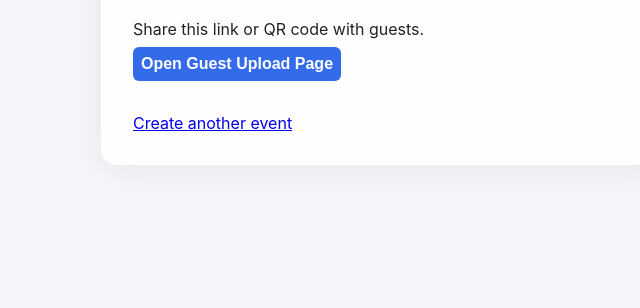
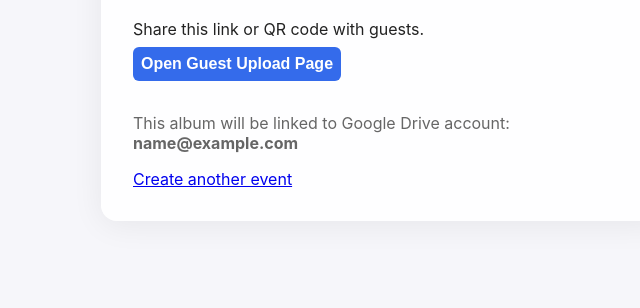
Before and after one commit to hassanimane/QRCODEE, a Flask app: template templates/link.html in a window 1280 px wide. Shown: the part 492-800 px from the top of the page, without its empty margins (257-897 px from the left). Run offline with Flask 3, Linux system fonts and the light colour scheme; the template is opened without the code that fills it: most values are stand-ins (such as "Sample title", 1, 10 or a date in 2020).

Commit message:
Add Google Drive email to event creation and linking

```diff
--- a/app.py
+++ b/app.py
@@ -19,14 +19,12 @@ app.secret_key = 'your_secret_key'
 SCOPES = ['https://www.googleapis.com/auth/drive.file']
 ALLOWED_EXTENSIONS = {'png', 'jpg', 'jpeg', 'gif', 'mp4', 'mov', 'avi', 'webm'}
 
-# Ensure necessary folders exist
 os.makedirs(app.config['UPLOAD_FOLDER'], exist_ok=True)
 os.makedirs(app.config['EVENT_BG_FOLDER'], exist_ok=True)
 
 def allowed_file(filename):
     return '.' in filename and filename.rsplit('.', 1)[1].lower() in ALLOWED_EXTENSIONS
 
-# === Google Drive Upload Function ===
 def upload_to_drive(event_id, file_path, filename):
     token_path = os.path.join(app.config['UPLOAD_FOLDER'], event_id, 'token.json')
     if not os.path.exists(token_path):
@@ -40,7 +38,93 @@ def upload_to_drive(event_id, file_path, filename):
     print(f"Uploaded {filename} to Google Drive with file ID: {file.get('id')}")
     return True
 
-# ----------- Google Drive OAuth Routes -----------
+@app.route('/', methods=['GET', 'POST'])
+def index():
+    if request.method == 'POST':
+        event_name = request.form['event_name']
+        event_date = request.form['event_date']
+        event_message = request.form['event_message']
+        drive_email = request.form['drive_email']
+        bg_file = request.files['event_bg']
+
+        event_id = str(uuid.uuid4())
+        event_folder = os.path.join(app.config['UPLOAD_FOLDER'], event_id)
+        os.makedirs(event_folder, exist_ok=True)
+
+        bg_filename = None
+        if bg_file and allowed_file(bg_file.filename):
+            ext = bg_file.filename.rsplit('.', 1)[1].lower()
+            bg_filename = f"{event_id}.{ext}"
+            bg_file.save(os.path.join(app.config['EVENT_BG_FOLDER'], bg_filename))
+
+        # Save event info (add email at line 5)
+        with open(os.path.join(event_folder, "event_info.txt"), "w", encoding="utf-8") as f:
+            f.write(f"{event_name}\n{event_date}\n{event_message}\n{bg_filename or ''}\n{drive_email}")
+
+        base_url = "https://qrcodee-1.onrender.com"
+        upload_url = base_url + url_for('upload', event_id=event_id)
+        qr = qrcode.make(upload_url)
+        qr_path = os.path.join(event_folder, 'qr.png')
+        qr.save(qr_path)
+
+        return render_template(
+            'link.html',
+            upload_url=upload_url,
+            qr_code=url_for('qr_code', event_id=event_id),
+            event_id=event_id,
+            drive_email=drive_email
+        )
+    return render_template('index.html')
+
+@app.route('/uploads/<event_id>/qr.png')
+def qr_code(event_id):
+    return send_from_directory(os.path.join(app.config['UPLOAD_FOLDER'], event_id), 'qr.png')
+
+@app.route('/album/<event_id>/upload', methods=['GET', 'POST'])
+def upload(event_id):
+    event_folder = os.path.join(app.config['UPLOAD_FOLDER'], event_id)
+    if not os.path.isdir(event_folder):
+        flash("Event not found.", "danger")
+        return redirect(url_for('index'))
+
+    # Load event info (now 5 lines, last line is email)
+    with open(os.path.join(event_folder, "event_info.txt"), encoding="utf-8") as f:
+        lines = f.read().splitlines()
+        event_name, event_date, event_message, bg_filename, drive_email = (lines + ["", "", "", "", ""])[:5]
+
+    bg_url = None
+    if bg_filename:
+        bg_url = url_for('static', filename=f'backgrounds/{bg_filename}')
+
+    if request.method == 'POST':
+        files = request.files.getlist('media')
+        success = False
+        for file in files:
+            if file and allowed_file(file.filename):
+                filename = secure_filename(file.filename)
+                save_path = os.path.join(event_folder, filename)
+                print(f"[UPLOAD DEBUG] Saving file to: {save_path}")
+                file.save(save_path)
+                file_exists = os.path.exists(save_path)
+                print(f"[UPLOAD DEBUG] File saved? {file_exists}")
+                # Google Drive upload
+                upload_to_drive(event_id, save_path, filename)
+                success = file_exists
+        if success:
+            flash("Your files have been uploaded! Thank you.", "success")
+        else:
+            flash("Invalid file type or no file selected.", "danger")
+        return redirect(url_for('upload', event_id=event_id))
+
+    return render_template(
+        'upload.html',
+        event_name=event_name,
+        event_date=event_date,
+        event_message=event_message,
+        bg_url=bg_url
+    )
+
+# OAuth Google Drive
 @app.route('/google-auth/<event_id>')
 def authorize_google(event_id):
     flow = Flow.from_client_secrets_file(
@@ -68,7 +152,7 @@ def oauth2callback():
     )
     flow.fetch_token(authorization_response=request.url)
     credentials = flow.credentials
-    # Save the token in event folder
+    # Save token in event folder
     token_folder = os.path.join(app.config['UPLOAD_FOLDER'], event_id)
     os.makedirs(token_folder, exist_ok=True)
     token_path = os.path.join(token_folder, "token.json")
@@ -77,87 +161,6 @@ def oauth2callback():
     flash("تم ربط Google Drive بنجاح لهذا الحدث!", "success")
     return redirect(url_for('index'))
 
-# ----------- Main Routes -----------
-@app.route('/', methods=['GET', 'POST'])
-def index():
-    if request.method == 'POST':
-        event_name = request.form['event_name']
-        event_date = request.form['event_date']
-        event_message = request.form['event_message']
-        bg_file = request.files['event_bg']
-
-        event_id = str(uuid.uuid4())
-        event_folder = os.path.join(app.config['UPLOAD_FOLDER'], event_id)
-        os.makedirs(event_folder, exist_ok=True)
-
-        # Save background image
-        bg_filename = None
-        if bg_file and allowed_file(bg_file.filename):
-            ext = bg_file.filename.rsplit('.', 1)[1].lower()
-            bg_filename = f"{event_id}.{ext}"
-            bg_file.save(os.path.join(app.config['EVENT_BG_FOLDER'], bg_filename))
-
-        # Save event info
-        with open(os.path.join(event_folder, "event_info.txt"), "w", encoding="utf-8") as f:
-            f.write(f"{event_name}\n{event_date}\n{event_message}\n{bg_filename or ''}")
-
-        # Generate upload link and QR code
-        base_url = "https://qrcodee-1.onrender.com"
-        upload_url = base_url + url_for('upload', event_id=event_id)
-
-        qr = qrcode.make(upload_url)
-        qr_path = os.path.join(event_folder, 'qr.png')
-        qr.save(qr_path)
-
-        return render_template('link.html', upload_url=upload_url, qr_code=url_for('qr_code', event_id=event_id), event_id=event_id)
-    return render_template('index.html')
-
-@app.route('/uploads/<event_id>/qr.png')
-def qr_code(event_id):
-    return send_from_directory(os.path.join(app.config['UPLOAD_FOLDER'], event_id), 'qr.png')
-
-@app.route('/album/<event_id>/upload', methods=['GET', 'POST'])
-def upload(event_id):
-    event_folder = os.path.join(app.config['UPLOAD_FOLDER'], event_id)
-    if not os.path.isdir(event_folder):
-        flash("Event not found.", "danger")
-        return redirect(url_for('index'))
-
-    # Load event info
-    with open(os.path.join(event_folder, "event_info.txt"), encoding="utf-8") as f:
-        lines = f.read().splitlines()
-        event_name, event_date, event_message, bg_filename = (lines + ["", "", "", ""])[:4]
-
-    bg_url = None
-    if bg_filename:
-        bg_url = url_for('static', filename=f'backgrounds/{bg_filename}')
-
-    if request.method == 'POST':
-        files = request.files.getlist('media')
-        success = False
-        for file in files:
-            if file and allowed_file(file.filename):
-                filename = secure_filename(file.filename)
-                save_path = os.path.join(event_folder, filename)
-                print(f"[UPLOAD DEBUG] Saving file to: {save_path}")
-                file.save(save_path)
-                file_exists = os.path.exists(save_path)
-                print(f"[UPLOAD DEBUG] File saved? {file_exists}")
-                # رفع مباشر إلى Google Drive
-                upload_to_drive(event_id, save_path, filename)
-                success = file_exists
-        if success:
-            flash("Your files have been uploaded! Thank you.", "success")
-        else:
-            flash("Invalid file type or no file selected.", "danger")
-        return redirect(url_for('upload', event_id=event_id))
-
-    return render_template('upload.html',
-                           event_name=event_name,
-                           event_date=event_date,
-                           event_message=event_message,
-                           bg_url=bg_url)
-
 if __name__ == "__main__":
     port = int(os.environ.get("PORT", 5000))
     app.run(host="0.0.0.0", port=port)
--- a/templates/index.html
+++ b/templates/index.html
@@ -2,7 +2,7 @@
 <html lang="en">
 <head>
     <meta charset="UTF-8">
-    <title>Create Event Album</title>
+    <title>Create New Event Album</title>
     <link rel="stylesheet" href="{{ url_for('static', filename='style.css') }}">
 </head>
 <body>
@@ -17,6 +17,8 @@
                 <textarea name="event_message" required style="width:100%;height:3em;"></textarea></label><br><br>
             <label>Background Image (JPG/PNG):<br>
                 <input type="file" name="event_bg" accept="image/*" required></label><br><br>
+            <label>Google Drive Email (for couple):<br>
+                <input type="email" name="drive_email" required style="width:100%;" placeholder="ex: couple@gmail.com"></label><br><br>
             <button type="submit">Create & Get Upload Link</button>
         </form>
     </div>
--- a/templates/link.html
+++ b/templates/link.html
@@ -15,7 +15,12 @@
         <img src="{{ qr_code }}" width="250" height="250" alt="QR Code"><br>
         <p>Share this link or QR code with guests.<br>
         <a href="{{ upload_url }}" target="_blank"><button>Open Guest Upload Page</button></a></p>
-
+        {% if drive_email %}
+            <p style="color:#666;">
+                This album will be linked to Google Drive account:<br>
+                <b>{{ drive_email }}</b>
+            </p>
+        {% endif %}
         {% if event_id %}
             <hr>
             <a href="{{ url_for('authorize_google', event_id=event_id) }}">
@@ -27,7 +32,6 @@
                 يجب الضغط هنا وتوثيق الدخول بحساب Google Drive المطلوب لحفظ الصور.
             </p>
         {% endif %}
-
         <a href="{{ url_for('index') }}">Create another event</a>
     </div>
 </body>
```
